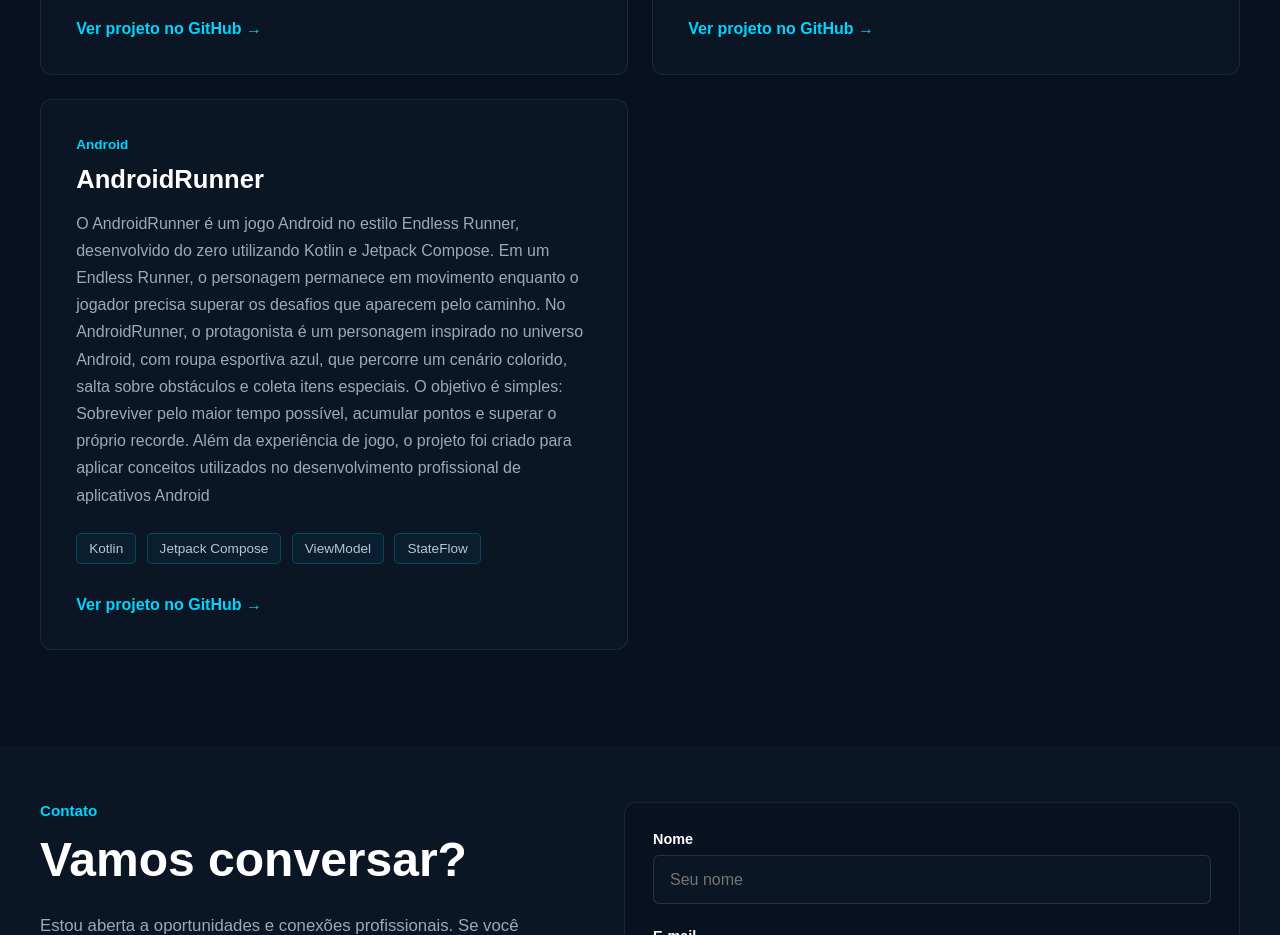
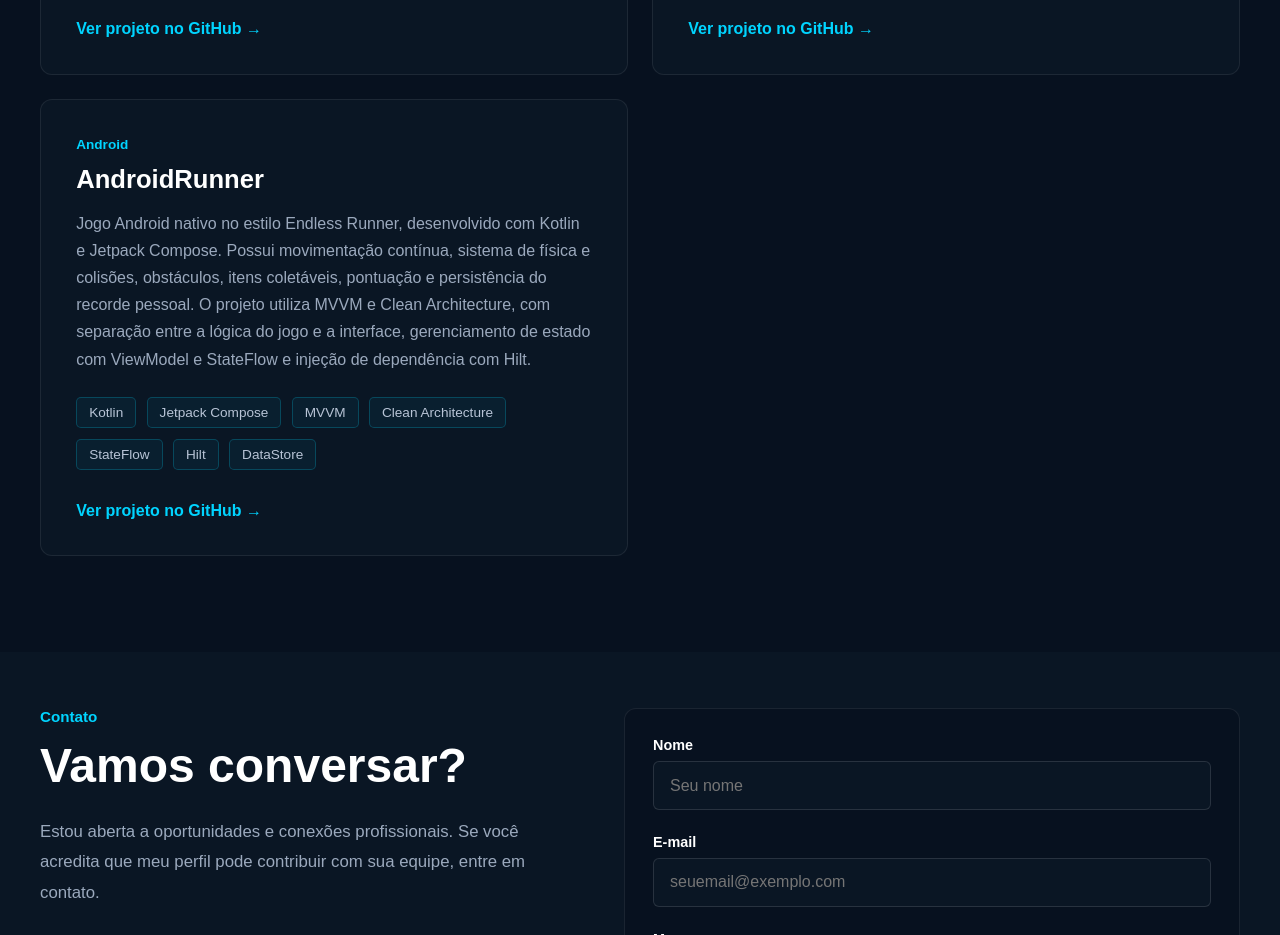
Before and after one commit to DeniseLeandroDeCastro/portifolio-denise, an Angular app: page / in a window 1280 px wide. Shown: the part 4160-5095 px from the top of the page. Built offline with nearby package versions, Linux system fonts and the light colour scheme.

Commit message:
Melhora apresentacao do AndroidRunner no portfolio

```diff
--- a/src/app/components/projects/projects.html
+++ b/src/app/components/projects/projects.html
@@ -87,29 +87,34 @@
 
       </article>
 
-      <!-- Android Runner -->
+
+      <!-- AndroidRunner -->
       <article class="project-card">
+        <div class="project-card__content">
 
-        <div class="project-card__content">
-          <span class="project-card__type">
-            Android
-          </span>
+          <span class="project-card__type">Android</span>
 
           <h3>AndroidRunner</h3>
 
           <p>
-            O AndroidRunner é um jogo Android no estilo Endless Runner, desenvolvido do zero utilizando Kotlin e Jetpack Compose.
-            Em um Endless Runner, o personagem permanece em movimento enquanto o jogador precisa superar os desafios que aparecem pelo caminho.
-            No AndroidRunner, o protagonista é um personagem inspirado no universo Android, com roupa esportiva azul, que percorre um cenário colorido, salta sobre obstáculos e coleta itens especiais.
-            O objetivo é simples: Sobreviver pelo maior tempo possível, acumular pontos e superar o próprio recorde.
-            Além da experiência de jogo, o projeto foi criado para aplicar conceitos utilizados no desenvolvimento profissional de aplicativos Android
+            Jogo Android nativo no estilo Endless Runner, desenvolvido
+            com Kotlin e Jetpack Compose. Possui movimentação contínua,
+            sistema de física e colisões, obstáculos, itens coletáveis,
+            pontuação e persistência do recorde pessoal.
+
+            O projeto utiliza MVVM e Clean Architecture, com separação
+            entre a lógica do jogo e a interface, gerenciamento de estado
+            com ViewModel e StateFlow e injeção de dependência com Hilt.
           </p>
 
           <div class="project-card__technologies">
             <span>Kotlin</span>
             <span>Jetpack Compose</span>
-            <span>ViewModel</span>
+            <span>MVVM</span>
+            <span>Clean Architecture</span>
             <span>StateFlow</span>
+            <span>Hilt</span>
+            <span>DataStore</span>
           </div>
 
           <a
@@ -120,8 +125,8 @@
           >
             Ver projeto no GitHub →
           </a>
+
         </div>
-
       </article>
 
     </div>
```
